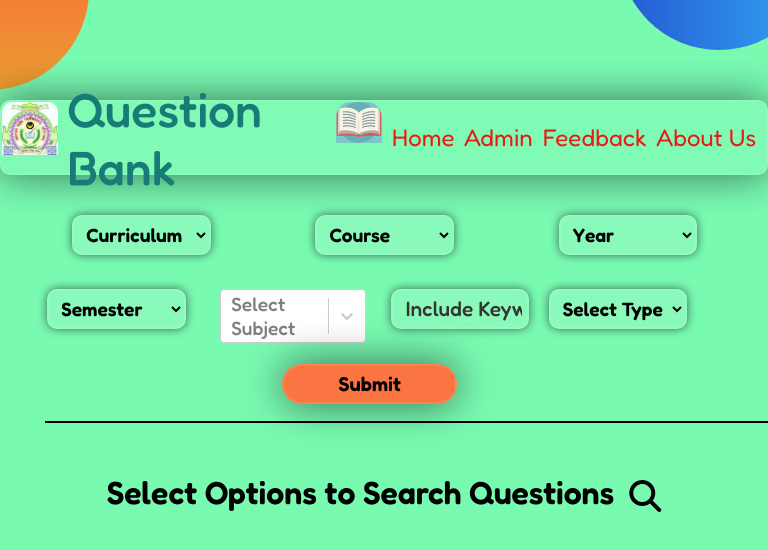
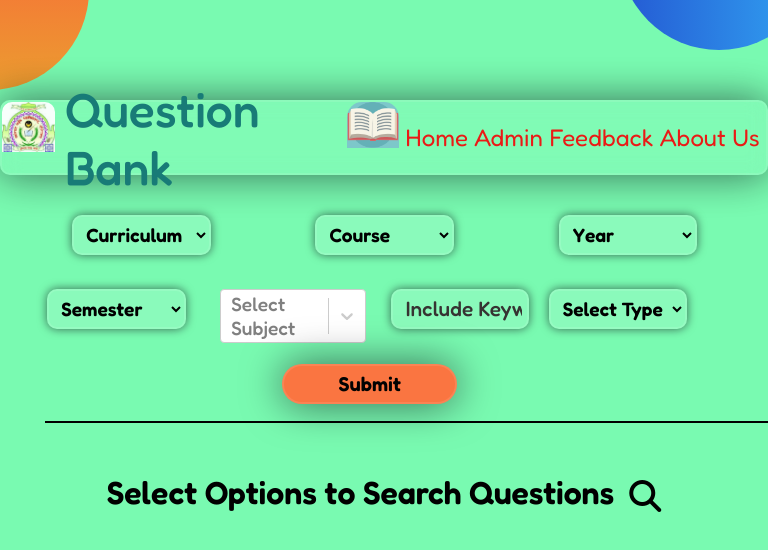
Before and after one commit to Sarthak-choudhari-8/QBProject, a React (Vite) app in the folder client/: page /home in a window 768 px wide. Shown: the top 550 px of the page. Built offline with nearby package versions, Linux system fonts and the light colour scheme; no server answers.

Commit message:
Update home.css

```diff
--- a/client/src/UI_Design/home.css
+++ b/client/src/UI_Design/home.css
@@ -483,7 +483,7 @@ cursor: pointer;
     }
     .nav-heading{
         height: 100%;
-        width: 45%;
+        width: 50%;
 
 
 
```
